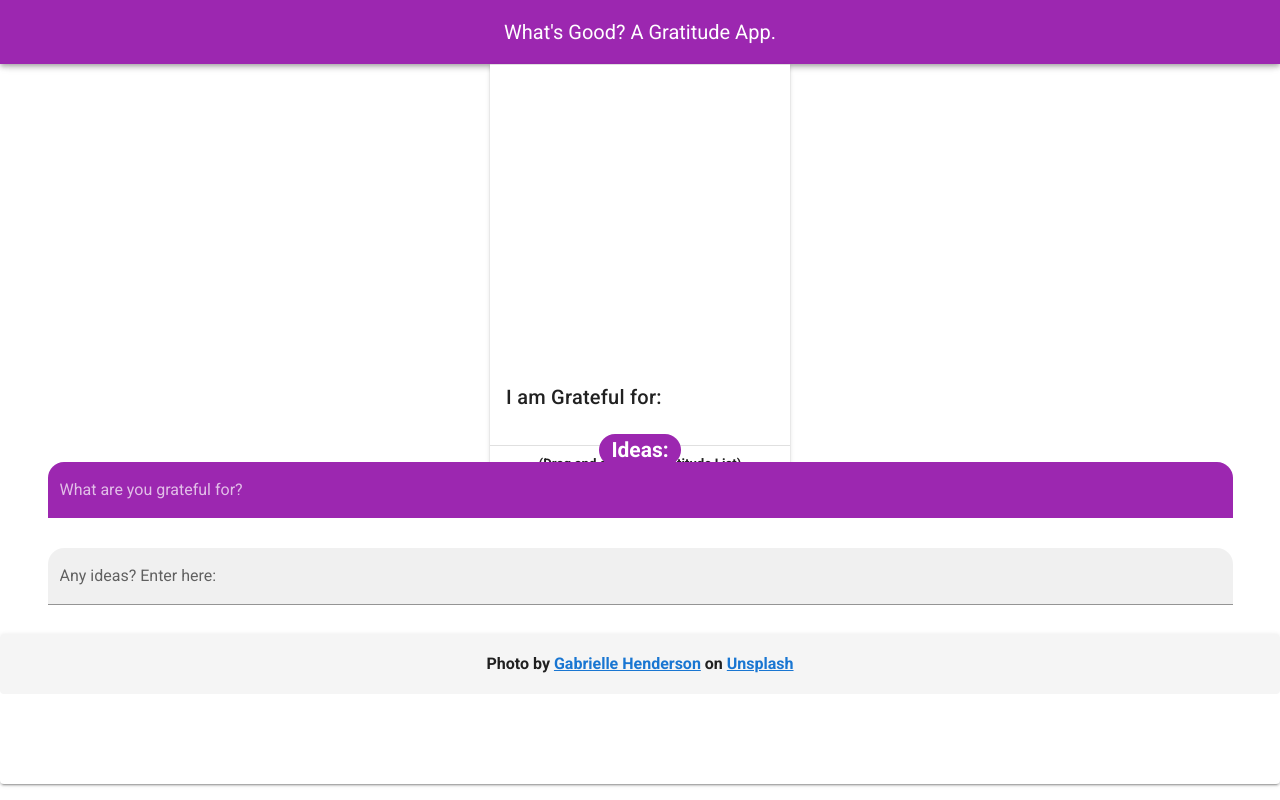
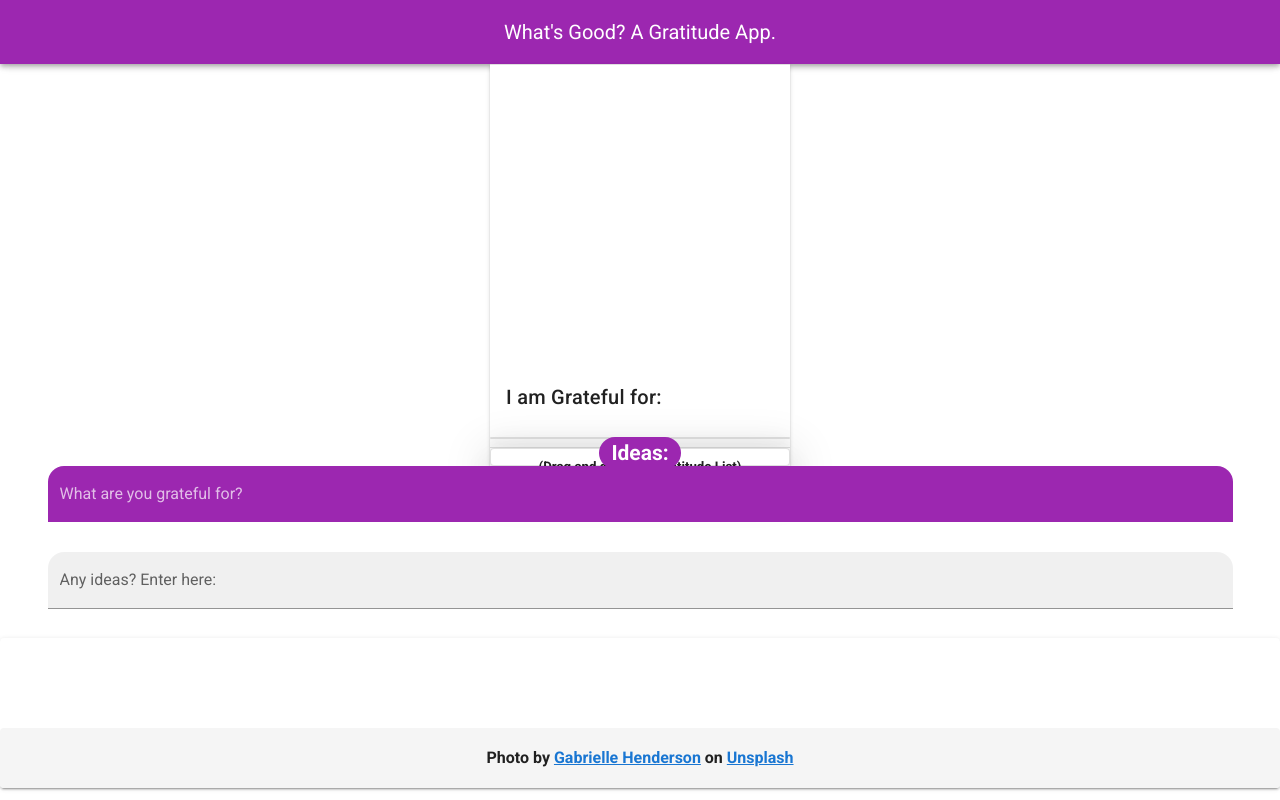
Before and after one commit to MichaelBurak/gratitude-app, a Vue app: page / in a window 1280 px wide. Built offline with nearby package versions, Linux system fonts and the light colour scheme.

Commit message:
the morning

```diff
--- a/src/components/Footer.vue
+++ b/src/components/Footer.vue
@@ -1,6 +1,6 @@
 <template><v-card height="150">
     <v-footer
-
+      absolute
       class="font-weight-medium"
     >
       <v-col
--- a/src/components/GratefulList.vue
+++ b/src/components/GratefulList.vue
@@ -11,10 +11,18 @@
       src="../assets/gabrielle-henderson-Y3OrAn230bs-unsplash.jpg"
       height="300px"
       dark
+      box-shadow="24"
+      class="rnd"
    />
-   <v-card-title>I am Grateful for:</v-card-title>
+   <v-card-title >I am Grateful for:</v-card-title>
 
     <v-list >
+          <v-sheet
+  color="gray darken-2"
+  elevation="6"
+  outlined
+  rounded
+>
         <div @drop='onDrop($event, 1)'
       @dragover.prevent
       @dragenter.prevent>
@@ -85,13 +93,22 @@
         </v-list-item>
       </v-list-item-group>
         </div>
+        </v-sheet>
     </v-list>
   <v-divider/>
+  <v-sheet
+  color="gray darken-2"
+  elevation="24"
+  outlined
+  rounded>
   <div>
+
       <v-row justify="center">
+
           <v-chip
   color="purple"
   dark
+  class="rnd"
 >
       <h2 >Ideas:</h2>
       </v-chip>
@@ -104,7 +121,7 @@
       </v-row>
 
       </div>
-
+  </v-sheet>
   <v-card
       class="mx-auto"
       flat
@@ -222,4 +239,7 @@ onDrop (evt, list) {
 .view-enter-to, .view-leave {
     opacity: 1;
 }
+.rnd{
+    border-radius:50px;
+}
 </style>
```
